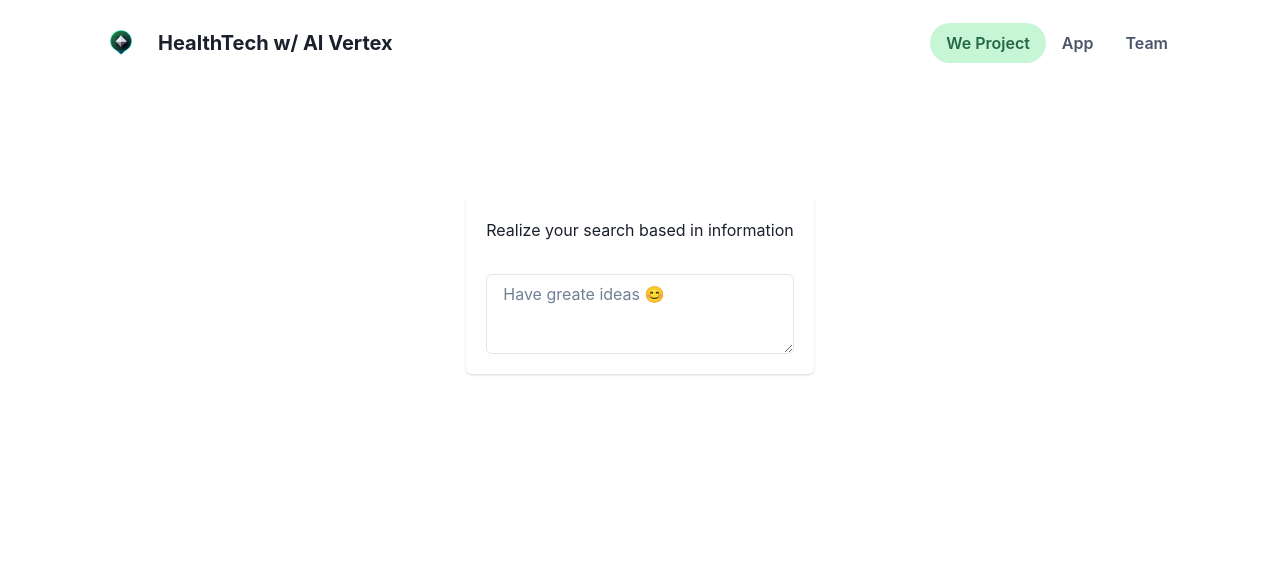
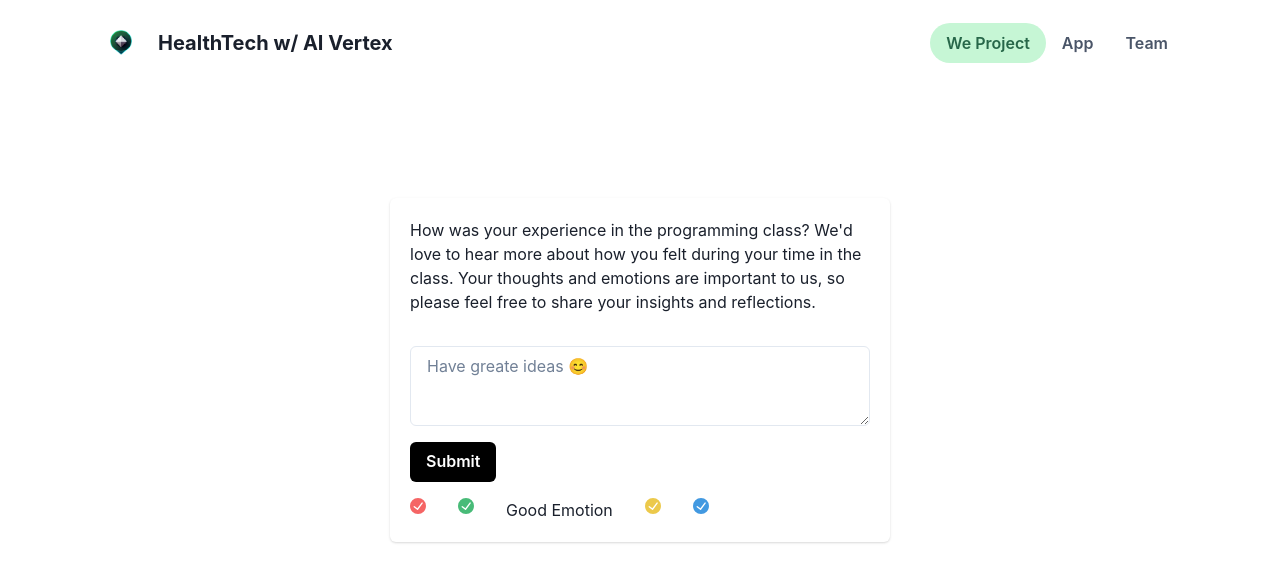
Before and after one commit to vitord3v/HelthTech-w-vertexAPI, a Next.js app: page /App in a window 1280 px wide. Shown: the top 582 px of the page. Built offline with nearby package versions, Linux system fonts and the light colour scheme.

Commit message:
[feat]update page App.jsx

```diff
--- a/pages/App.jsx
+++ b/pages/App.jsx
@@ -1,4 +1,5 @@
-import { Card, CardHeader, Textarea, Text, Box } from '@chakra-ui/react'
+import { Card, CardHeader, Textarea, Text, Box, Button } from '@chakra-ui/react'
+import { CheckCircleIcon } from '@chakra-ui/icons'
 
 
 const App = () => {
@@ -6,8 +7,16 @@ const App = () => {
         <Box  mt='7rem' display='flex' alignItems='center' justifyContent='center'>
             <Card maxW='500px' align={'center'} >
                 <CardHeader>
-                    <Text>Realize your search based in information</Text>
-                    <Textarea mt='2rem' placeholder='Have greate ideas 😊'/>
+                    <Text>How was your experience in the programming class? We'd love to hear more about how you felt during your time in the class. Your thoughts and emotions are important to us, so please feel free to share your insights and reflections.</Text>
+                    <Textarea mt='2rem' mb={'1rem'} placeholder='Have greate ideas 😊'/>
+                    <Button mb='4' bg='black' color='white' alignSelf={'center'} > Submit </Button>
+                    <Box display='flex' gap='2rem'>
+                        <CheckCircleIcon color={'red.400'}/>
+                        <CheckCircleIcon color={'green.400'}/>
+                        <Text> Good Emotion </Text>
+                        <CheckCircleIcon color={'yellow.400'}/>
+                        <CheckCircleIcon color={'blue.400'}/>
+                    </Box>
                 </CardHeader>
             </Card>
         </Box>
```
